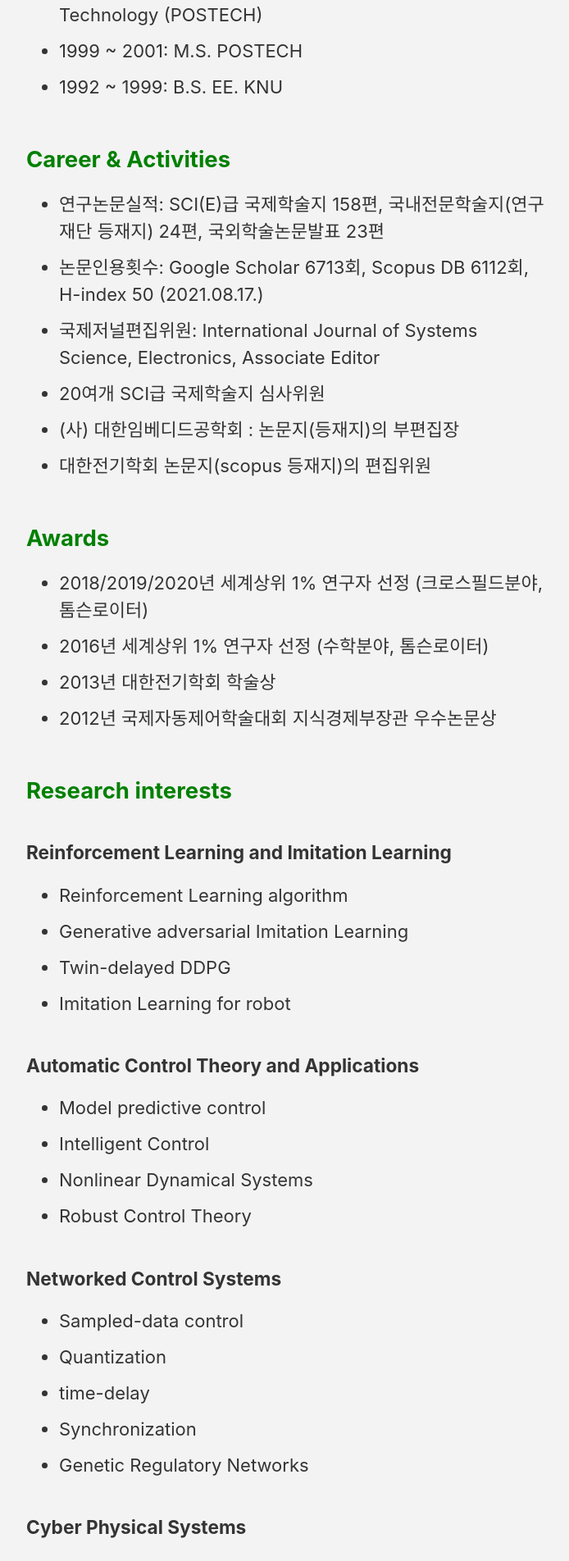
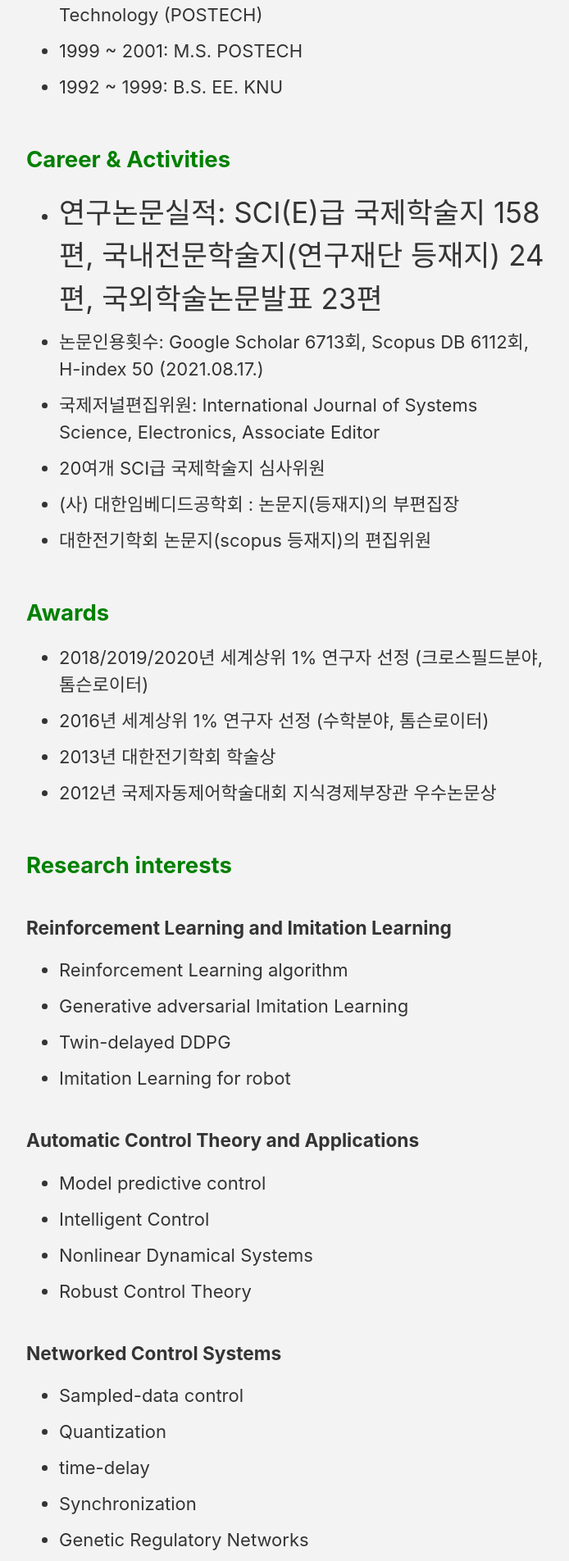
Before and after one commit to CPSC-LAB/CPSC-LAB.github.io, a Jekyll site: the page built from _pages/professor.md, in a window 1280 px wide. Shown: the part 1009-2913 px from the top of the page at 82% size, without its empty margins (290-984 px from the left). Built offline with Jekyll 4.4.1, drawn with Linux system fonts in a browser that asks for light colours; cached includes are drawn as plain includes.

Commit message:
Update professor.md

```diff
--- a/_pages/professor.md
+++ b/_pages/professor.md
@@ -16,7 +16,7 @@
 * 1992 ~ 1999: B.S. EE. KNU
 
 ## <span style="color:green">Career & Activities</span>
-* 연구논문실적: SCI(E)급 국제학술지 158편, 국내전문학술지(연구재단 등재지) 24편, 국외학술논문발표 23편
+* <span style='font-size: 35px'>연구논문실적: SCI(E)급 국제학술지 158편, 국내전문학술지(연구재단 등재지) 24편, 국외학술논문발표 23편</span>
 * 논문인용횟수: Google Scholar 6713회, Scopus DB 6112회, H-index 50 (2021.08.17.)
 * 국제저널편집위원: International Journal of Systems Science, Electronics, Associate Editor
 * 20여개 SCI급 국제학술지 심사위원
```
